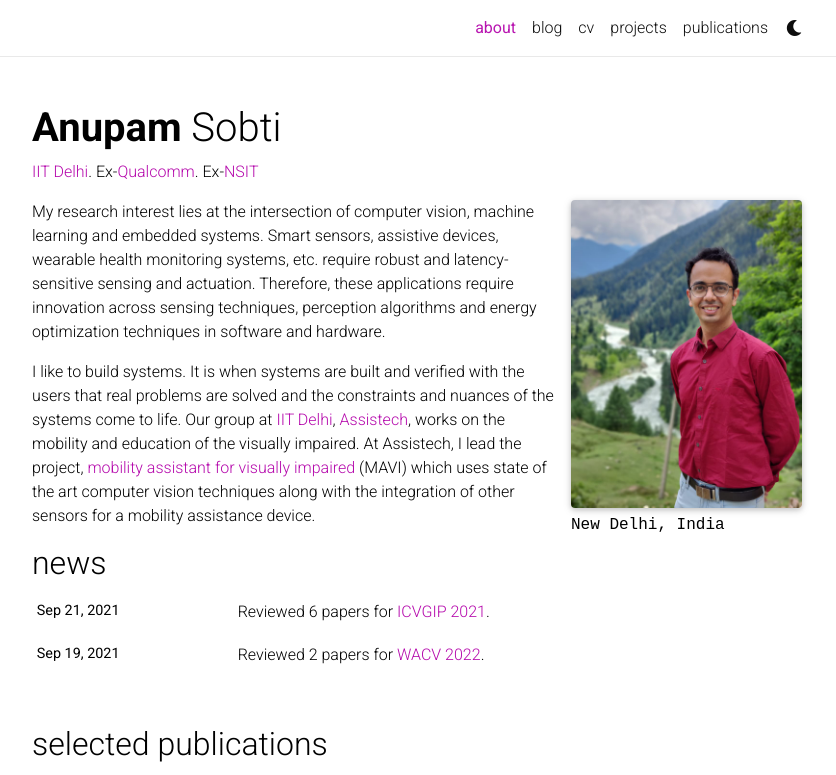
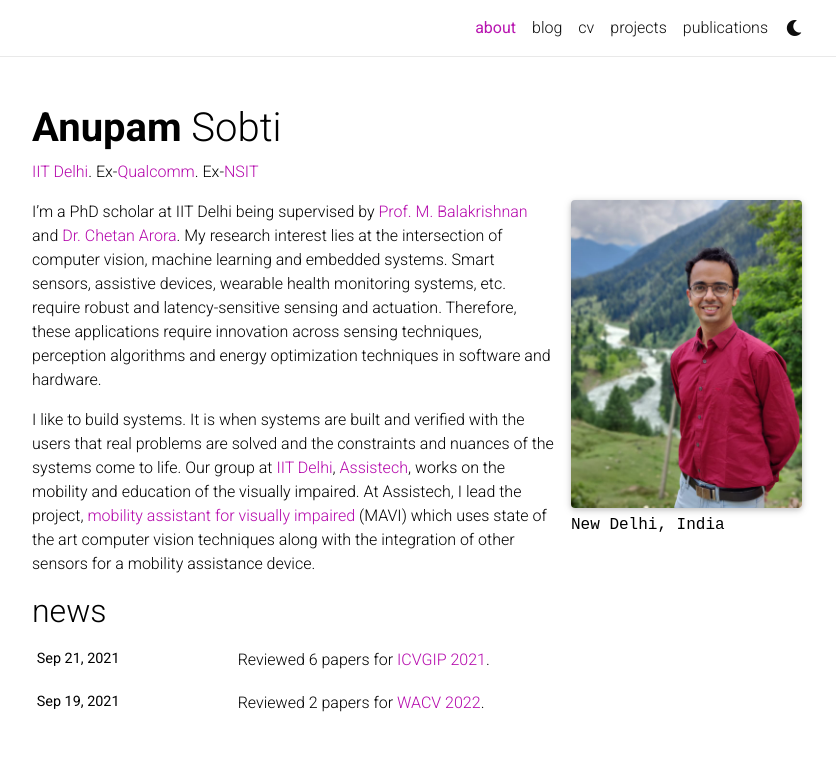
Before and after one commit to anupamsobti/anupamsobti.github.io, a Jekyll site: the page built from _pages/about.md, in a window 1280 px wide and 1193 px high, cut to the strip 0-775 px from the top of the window. Shown: the whole strip, without its empty margins (223-1059 px from the left). Built offline with Jekyll 4.4.1, drawn with Linux system fonts in a browser that asks for light colours; nearby versions of some CDN libraries; comment, search, counter and statistics services are not loaded; a style sheet for code colours, icons or effects is not loaded.

Commit message:
Edited intro

```diff
--- a/_pages/about.md
+++ b/_pages/about.md
@@ -13,6 +13,6 @@ selected_papers: true # includes a list of papers marked as "selected={true}"
 social: true  # includes social icons at the bottom of the page
 ---
 
-My research interest lies at the intersection of computer vision, machine learning and embedded systems. Smart sensors, assistive devices, wearable health monitoring systems, etc. require robust and latency-sensitive sensing and actuation. Therefore, these applications require innovation across sensing techniques, perception algorithms and energy optimization techniques in software and hardware.
+I'm a PhD scholar at IIT Delhi being supervised by [Prof. M. Balakrishnan](https://www.cse.iitd.ernet.in/~mbala/) and [Dr. Chetan Arora](https://www.cse.iitd.ac.in/~chetan/). My research interest lies at the intersection of computer vision, machine learning and embedded systems. Smart sensors, assistive devices, wearable health monitoring systems, etc. require robust and latency-sensitive sensing and actuation. Therefore, these applications require innovation across sensing techniques, perception algorithms and energy optimization techniques in software and hardware.
 
 I like to build systems. It is when systems are built and verified with the users that real problems are solved and the constraints and nuances of the systems come to life. Our group at [IIT Delhi](https://www.iitd.ac.in), [Assistech](https://assistech.iitd.ac.in/), works on the mobility and education of the visually impaired. At Assistech, I lead the project, [mobility assistant for visually impaired](http://www.cse.iitd.ac.in/mavi/) (MAVI) which uses state of the art computer vision techniques along with the integration of other sensors for a mobility assistance device.
```
